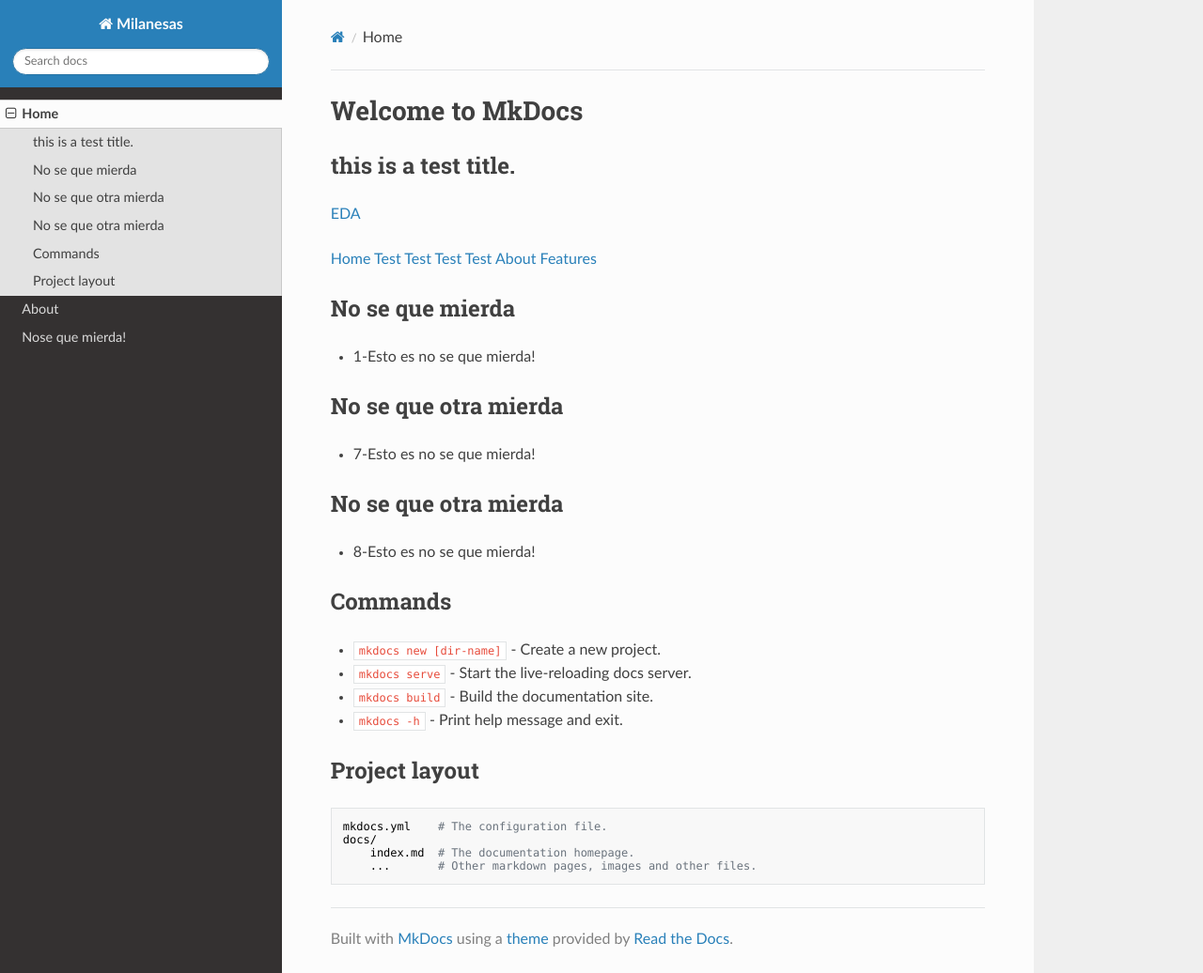
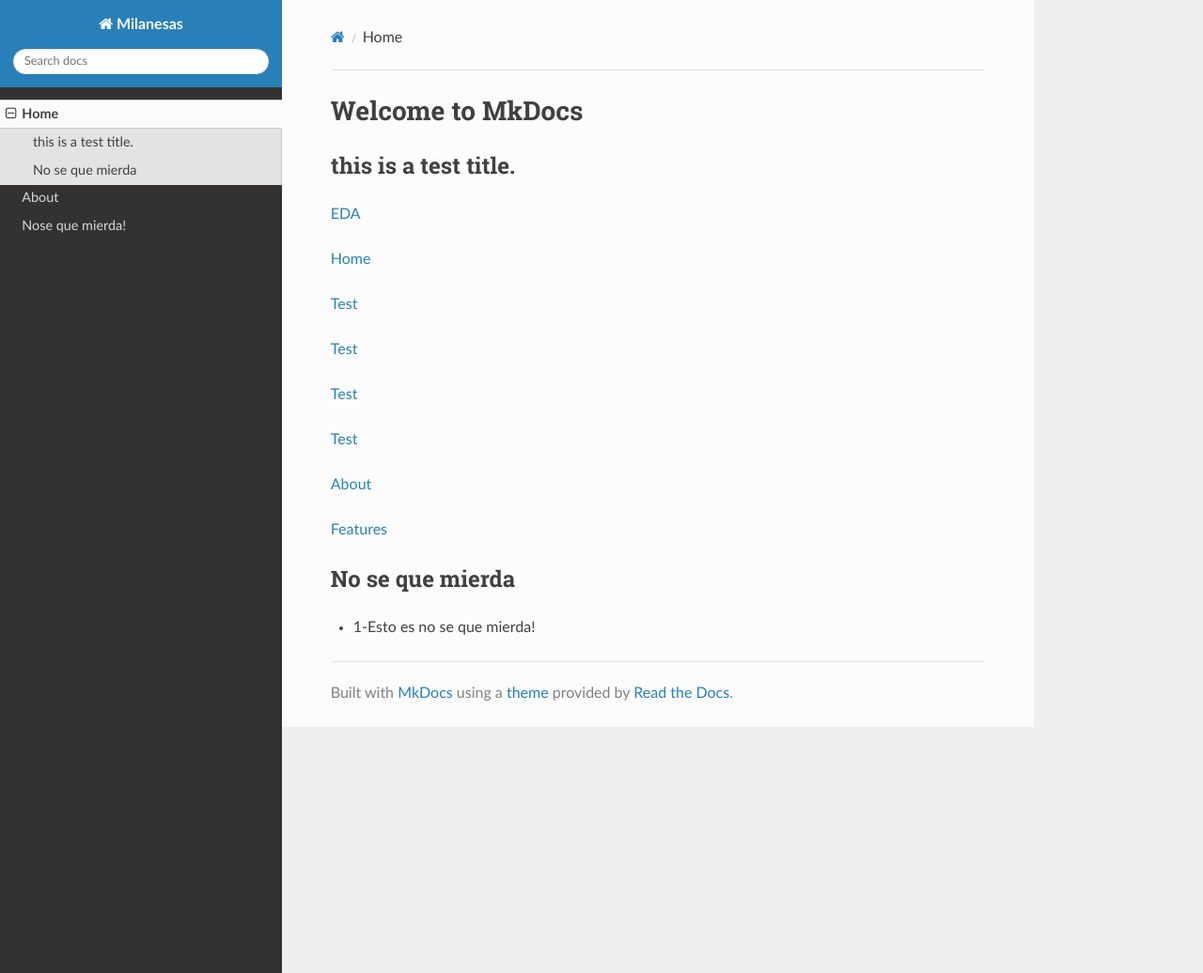
Before and after one commit to TorrezMN/EDA_Helper, an MkDocs documentation site: the page built from docs/docs/index.md, in a window 1280 px wide and 1036 px high. Shown: the whole window at 94% size. Built offline with MkDocs 1.6.1, drawn with Linux system fonts in a browser that asks for light colours; nearby versions of some CDN libraries.

Commit message:
UPDATED docs.

```diff
--- a/docs/docs/index.md
+++ b/docs/docs/index.md
@@ -5,31 +5,19 @@
 [EDA](eda_helper.md)
 
 [Home](index.md)
+
 [Test](la_mierda.md)
+
 [Test](la_mierda.md)
+
 [Test](la_mierda.md)
+
 [Test](la_mierda.md)
+
 [About](about.md)
+
 [Features](features.md)
 
 
 ## No se que mierda
 - 1-Esto es no se que mierda!
-
-## No se que otra mierda
-- 7-Esto es no se que mierda!
-## No se que otra mierda
-- 8-Esto es no se que mierda!
-## Commands
-
-* `mkdocs new [dir-name]` - Create a new project.
-* `mkdocs serve` - Start the live-reloading docs server.
-* `mkdocs build` - Build the documentation site.
-* `mkdocs -h` - Print help message and exit.
-
-## Project layout
-
-    mkdocs.yml    # The configuration file.
-    docs/
-        index.md  # The documentation homepage.
-        ...       # Other markdown pages, images and other files.
```
